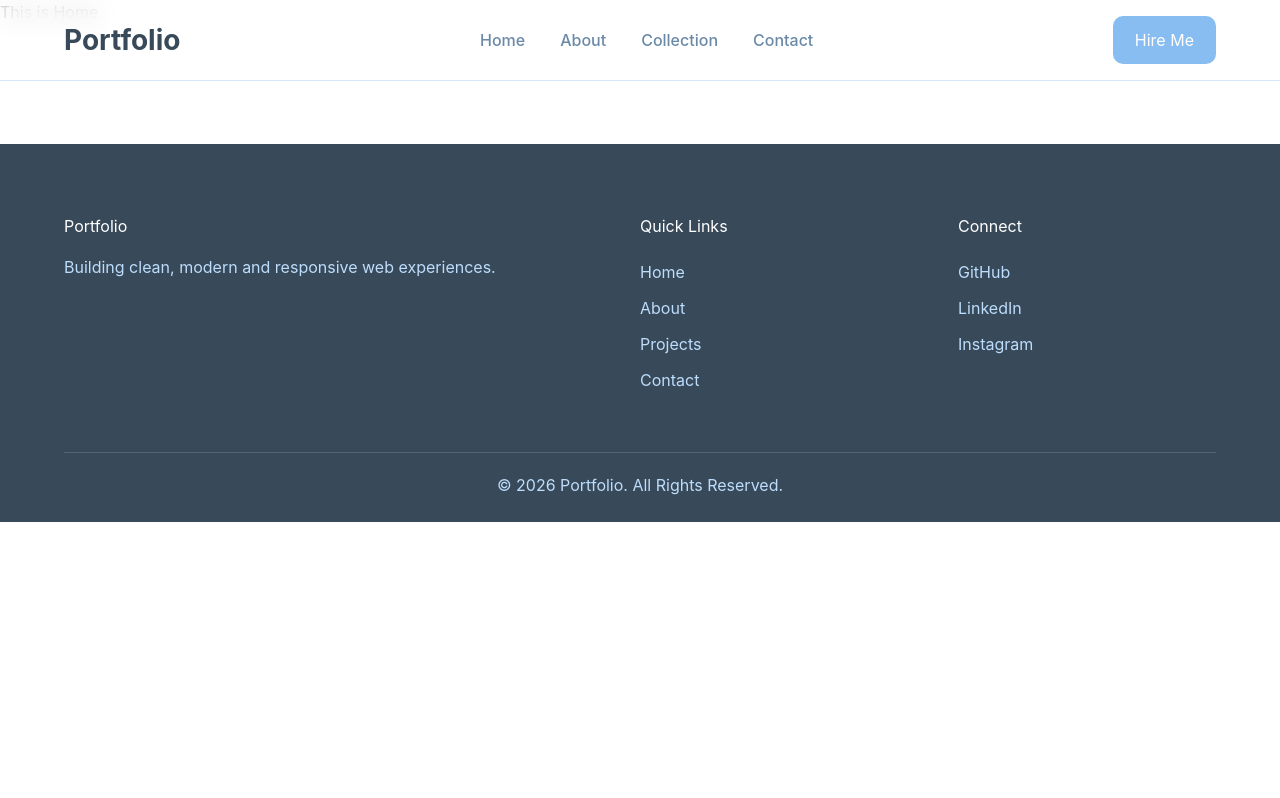
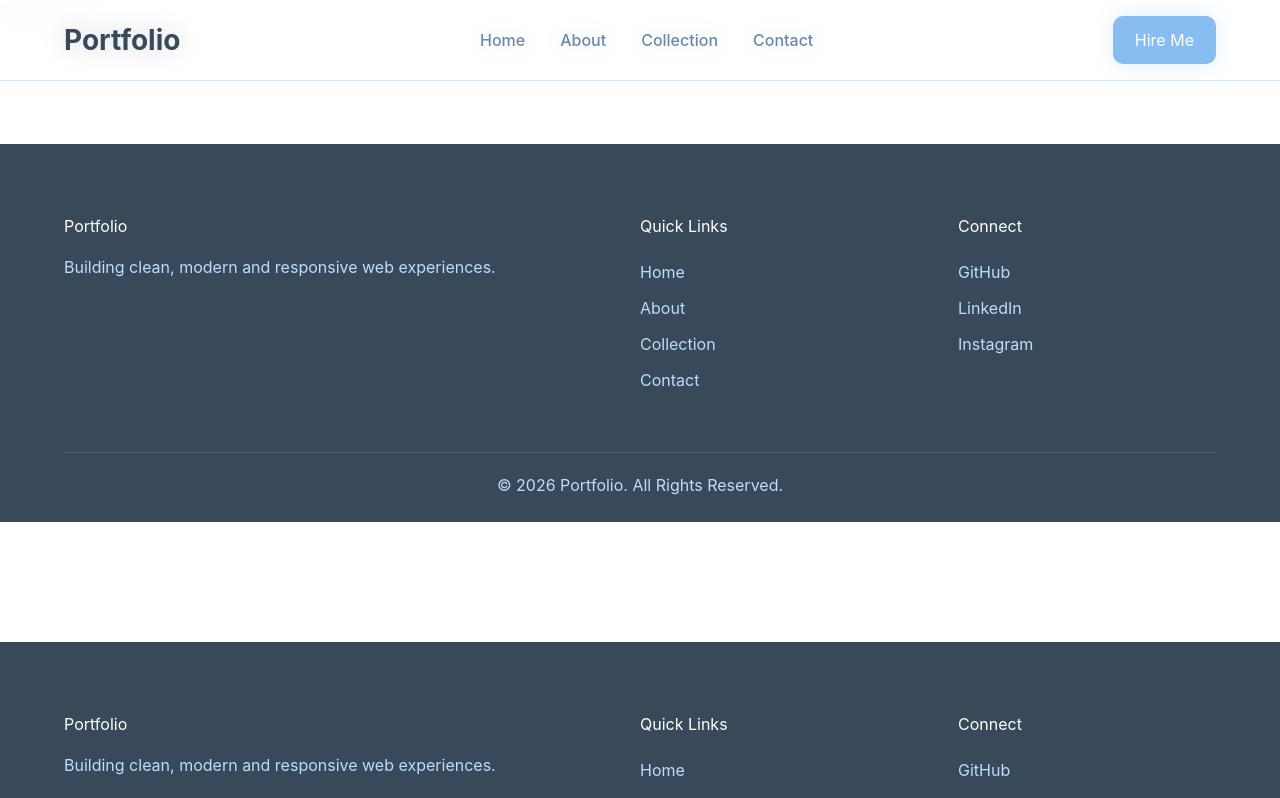
Before and after one commit to lemonhuhh/Learning-React, a React (Vite) app in the folder Frontend-kansa-clo/: page / in a window 1280 px wide. Shown: the top 798 px of the page. Built offline with nearby package versions, Linux system fonts and the light colour scheme.

Commit message:
Fixed bug related to routing

```diff
--- a/Frontend-kansa-clo/src/components/Footer.jsx
+++ b/Frontend-kansa-clo/src/components/Footer.jsx
@@ -16,9 +16,9 @@ function Footer() {
               <h3>Quick Links</h3>
 
               <a href="/">Home</a>
-              <a href="/">About</a>
-              <a href="/">Projects</a>
-              <a href="/">Contact</a>
+              <a href="/About">About</a>
+              <a href="/Collection">Collection</a>
+              <a href="/Contact">Contact</a>
             </div>
 
             <div className="footer-social">
--- a/Frontend-kansa-clo/src/components/Header.jsx
+++ b/Frontend-kansa-clo/src/components/Header.jsx
@@ -8,20 +8,19 @@ function Header() {
           <div className="logo">
             <h2>Portfolio</h2>
           </div>
-
           <nav>
             <ul className="nav-links">
               <li>
                 <a href="/">Home</a>
               </li>
               <li>
-                <a href="/">About</a>
+                <a href="/About">About</a>
               </li>
               <li>
-                <a href="/">Collection</a>
+                <a href="/Collection">Collection</a>
               </li>
               <li>
-                <a href="/">Contact</a>
+                <a href="/Contact">Contact</a>
               </li>
             </ul>
           </nav>
--- a/Frontend-kansa-clo/src/index.css
+++ b/Frontend-kansa-clo/src/index.css
@@ -1 +1,5 @@
 @import "tailwindcss";
+
+.hi{
+    color: red;
+}
--- a/Frontend-kansa-clo/src/layout/Layouts.jsx
+++ b/Frontend-kansa-clo/src/layout/Layouts.jsx
@@ -5,9 +5,9 @@ import { Outlet } from "react-router-dom";
 function Layouts() {
   return (
     <>
-      <Header />
-      <Outlet />
-      <Footer />
+      <Header/>
+      <Outlet/>
+      <Footer/>
     </>
   );
 }
--- a/Frontend-kansa-clo/src/pages/Home.jsx
+++ b/Frontend-kansa-clo/src/pages/Home.jsx
@@ -5,8 +5,11 @@ import Footer from "../components/Footer";
 function Home() {
   return (
     <>
-      <h1>This is Home</h1>
+    <Header/>
+      <h1 className="hi">This is Home</h1>
+      <Footer/>
     </>
+
   );
 }
 
```
Also changed, not shown: 1 other file (tests, documents, lock files or other folders).
